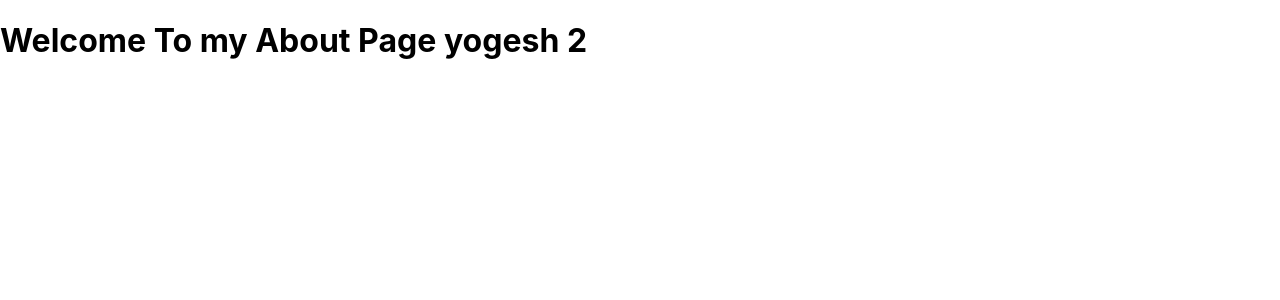
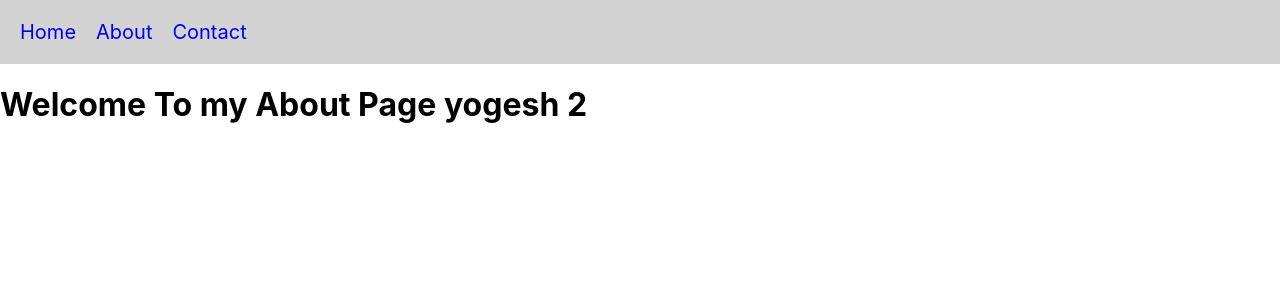
Before and after one commit to yogeshkumarpatil/react_router_demo, a React (Create React App) app: page /about in a window 1280 px wide. Shown: the top 300 px of the page. Built offline with nearby package versions, Linux system fonts and the light colour scheme.

Commit message:
navbar complete

```diff
--- a/src/App.js
+++ b/src/App.js
@@ -4,14 +4,18 @@ import {Routes, Route} from 'react-router-dom';
 import Home from './components/Home';
 import About from './components/About';
 import Contact from './components/Contact';
+import Navbar from './components/Navbar';
 
 function App() {
   return (
+    <>
+    <Navbar />
     <Routes>
       <Route path='/' element={ <Home />}  />
       <Route path='/about' element={ <About />}  />
       <Route path='/contact' element={ <Contact />}  />
     </Routes>
+    </>
   );
 }
 
--- /dev/null
+++ b/src/components/Navbar.js
@@ -0,0 +1,14 @@
+import React from 'react';
+import {Link} from 'react-router-dom'
+
+function Navbar() {
+  return (
+    <nav>
+        <Link to='/'>Home</Link>
+        <Link to='/about'>About</Link>
+        <Link to='/contact'>Contact</Link>
+    </nav>
+  )
+}
+
+export default Navbar
--- a/src/index.css
+++ b/src/index.css
@@ -11,3 +11,13 @@ code {
   font-family: source-code-pro, Menlo, Monaco, Consolas, 'Courier New',
     monospace;
 }
+
+nav{
+  background-color: lightgray;
+  padding: 20px;
+}
+nav a{
+  margin-right: 20px;
+  text-decoration: none;
+  font-size: 20px;
+}
```
